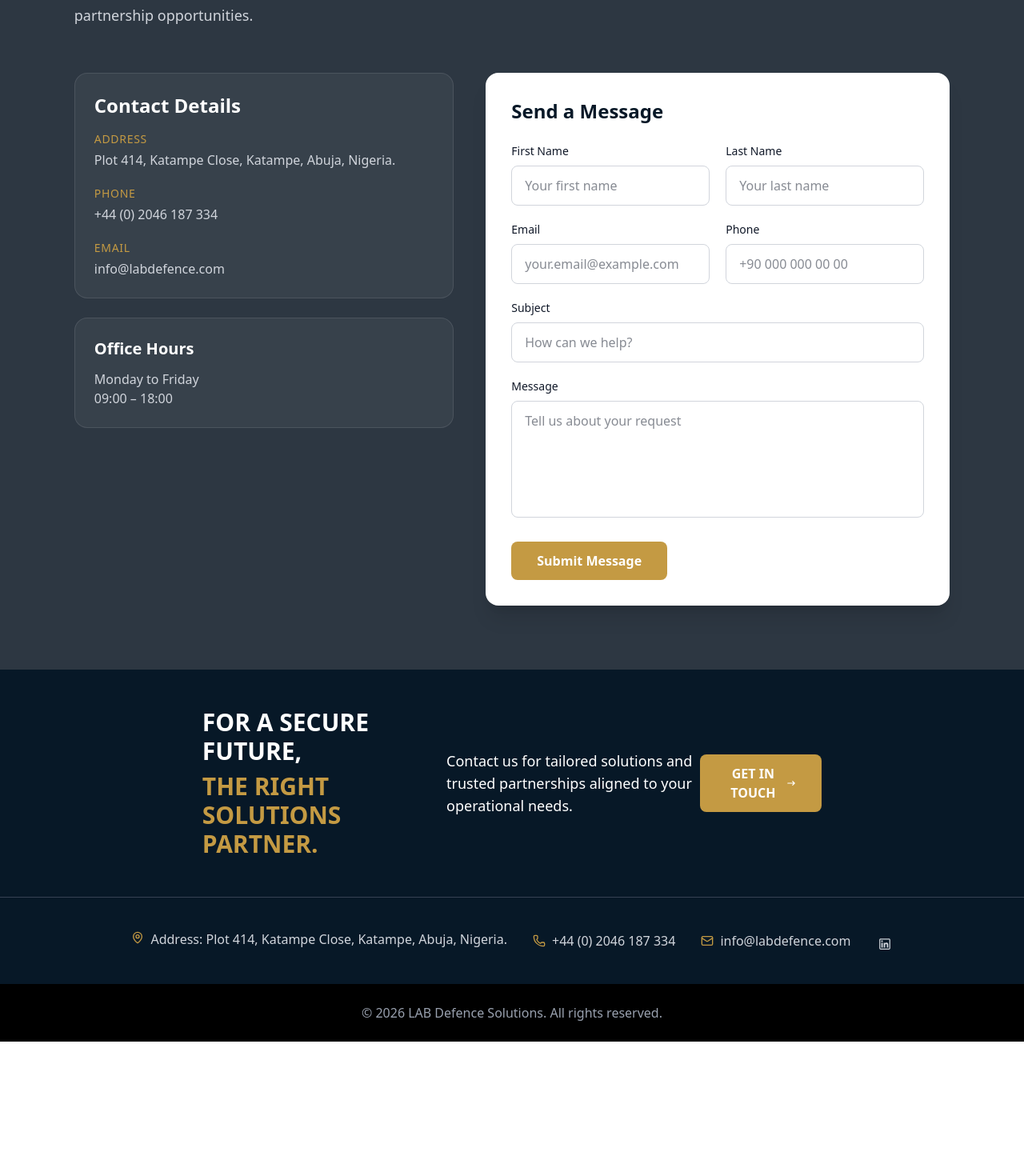
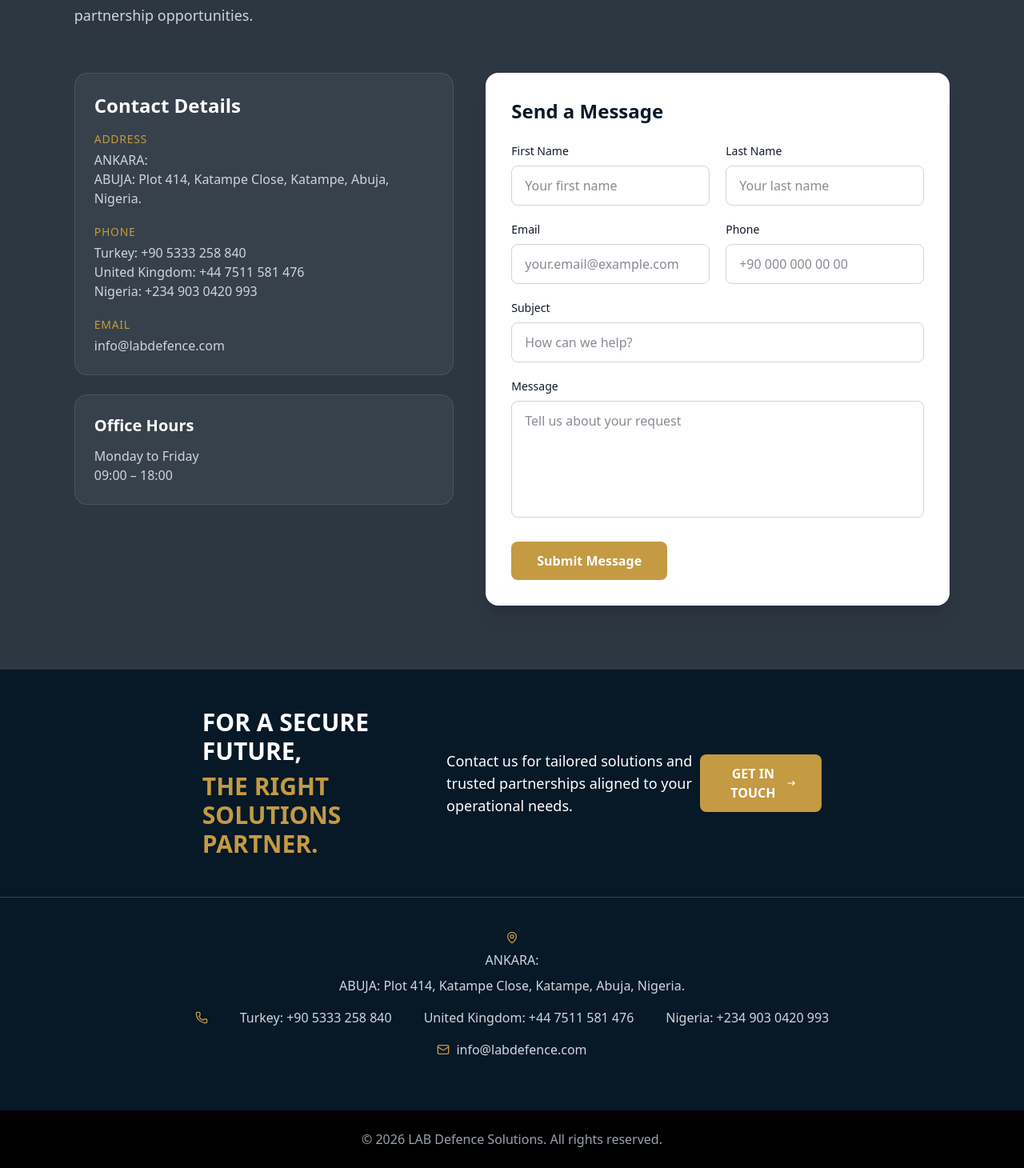
Before and after one commit to benjaminuwah/labs, a Next.js app: page /contact-us in a window 1280 px wide. Shown: the part 389-1849 px from the top of the page at 80% size. Before the commit the page ends 1691 px from the top, so only its background shows below. Built offline with nearby package versions, Linux system fonts and the light colour scheme.

Commit message:
Updated contact information

```diff
--- a/app/contact-us/page.tsx
+++ b/app/contact-us/page.tsx
@@ -26,19 +26,20 @@
                     <p className="mb-1 text-sm uppercase tracking-wider text-defence-gold">
                       Address
                     </p>
-                    <p>Plot 414, Katampe Close, Katampe, Abuja, Nigeria.
+                    <p>ANKARA: </p>
+                    <p>
+                      ABUJA: Plot 414, Katampe Close, Katampe, Abuja, Nigeria.
                     </p>
                   </div>
-
                   <div>
                     <p className="mb-1 text-sm uppercase tracking-wider text-defence-gold">
                       Phone
                     </p>
-                    <a
-                      href="tel:+44(0)2046187334"
-                      className="hover:text-defence-gold transition-colors"
-                    >
-                      +44 (0) 2046 187 334                    </a>
+                    <div className="flex flex-col justify-center">
+                      <span> Turkey: +90 5333 258 840</span>
+                      <span> United Kingdom: +44 7511 581 476</span>
+                      <span> Nigeria: +234 903 0420 993</span>
+                    </div>
                   </div>
 
                   <div>
--- a/app/globals.css
+++ b/app/globals.css
@@ -17,9 +17,9 @@
   --color-graphite-gray: Var(--graphite-gray);
 }
 
-@media (prefers-color-scheme: dark) {
+@media (prefers-color-scheme: light) {
   :root {
-    --background: #830404;
+    --background: #fff;
     --foreground: #ededed;
     --deep-navy: #071827;
     --defence-gold: #C49A43;
--- a/app/page.tsx
+++ b/app/page.tsx
@@ -1,4 +1,9 @@
-import { AboutComponent, Hero, Capabilities, Partners } from "@/components/layouts";
+import {
+  AboutComponent,
+  Hero,
+  Capabilities,
+  // Partners,
+} from "@/components/layouts";
 
 export default function Home() {
   return (
@@ -7,7 +12,7 @@
         <Hero />
         <AboutComponent />
         <Capabilities />
-        <Partners />
+        {/* <Partners /> */}
       </div>
     </>
   );
--- a/components/footer/index.tsx
+++ b/components/footer/index.tsx
@@ -2,7 +2,7 @@
 
 import React from "react";
 import { Phone, MapPin, Mail } from "lucide-react";
-import { LiaLinkedin } from "react-icons/lia";
+// import { LiaLinkedin } from "react-icons/lia";
 import { useRouter } from "next/navigation";
 
 export default function Footer() {
@@ -13,7 +13,9 @@
       <section className="bg-deep-navy text-white py-12 px-8 border-b border-gray-700">
         <div className="container mx-auto md:px-40 md:flex flex-col lg:flex-row items-center justify-between">
           <div className="text-left mb-8 lg:mb-0">
-            <h2 className="text-2xl md:text-3xl font-bold mb-2">FOR A SECURE FUTURE,</h2>
+            <h2 className="text-2xl md:text-3xl font-bold mb-2">
+              FOR A SECURE FUTURE,
+            </h2>
             <h2 className="text-2xl md:text-3xl font-bold text-defence-gold">
               THE RIGHT SOLUTIONS PARTNER.
             </h2>
@@ -24,7 +26,10 @@
               to your operational needs.
             </p>
           </div>
-          <button onClick={() => router.push("/contact-us")} className="bg-defence-gold text-white px-8 py-3 rounded-lg flex items-center space-x-2 hover:bg-defence-gold/80 transition-colors">
+          <button
+            onClick={() => router.push("/contact-us")}
+            className="bg-defence-gold text-white px-8 py-3 rounded-lg flex items-center space-x-2 hover:bg-defence-gold/80 transition-colors"
+          >
             <span>GET IN TOUCH</span>
             <svg
               xmlns="http://www.w3.org/2000/svg"
@@ -44,23 +49,26 @@
 
       {/* Main Footer Section */}
       <footer className="bg-deep-navy text-gray-300 py-10 px-8">
-        <div className="container mx-auto flex flex-col md:flex-row justify-center gap-8">
-            <div className="flex justify-center gap-2">
+        <div className="container mx-auto flex flex-col justify-center gap-4">
+          <div className="flex flex-col items-center justify-center gap-2">
             <MapPin className="mt-0.5 h-4 w-4 text-defence-gold" />
+            <span>ANKARA: </span>
             <span>
-                Address: Plot 414, Katampe Close, Katampe, Abuja, Nigeria.
+              ABUJA: Plot 414, Katampe Close, Katampe, Abuja, Nigeria.
             </span>
           </div>
-            <div className="flex items-center gap-2">
+          <div className="flex items-center justify-center gap-10">
             <Phone className="h-4 w-4 text-defence-gold" />
-              <span> +44 (0) 2046 187 334</span>
+            <span> Turkey: +90 5333 258 840</span>
+            <span> United Kingdom: +44 7511 581 476</span>
+            <span> Nigeria: +234 903 0420 993</span>
           </div>
-            <div className="flex items-center gap-2">
+          <div className="flex items-center justify-center gap-2">
             <Mail className="h-4 w-4 text-defence-gold" />
             <span>info@labdefence.com</span>
           </div>
           <div className="flex gap-4 pt-2">
-              <LiaLinkedin className="h-5 w-5 cursor-pointer hover:text-defence-gold transition-colors" />
+            {/* <LiaLinkedin className="h-5 w-5 cursor-pointer hover:text-defence-gold transition-colors" /> */}
             {/*<BsTwitter className="h-5 w-5 cursor-pointer hover:text-defence-gold transition-colors" />*/}
             {/*<BsYoutube className="h-5 w-5 cursor-pointer hover:text-defence-gold transition-colors" />*/}
             {/*<BsInstagram className="h-5 w-5 cursor-pointer hover:text-defence-gold transition-colors" />*/}
--- a/components/layouts/Hero/index.tsx
+++ b/components/layouts/Hero/index.tsx
@@ -34,10 +34,7 @@
         </motion.div>
 
         <div className="container z-10 relative">
-          <motion.div
-            style={{ opacity }}
-            className="space-y-5"
-          >
+          <motion.div style={{ opacity }} className="space-y-5">
             <h1
               className="md:text-7xl text-5xl font-bold text-white uppercase"
               // initial={{ opacity: 0, y: 30 }}
@@ -58,11 +55,11 @@
               // initial={{ opacity: 0, y: 40 }}
               // animate={{ opacity: 1, y: 0 }}
               // transition={{ delay: 0.6, duration: 0.8 }}
-              className="text-white text-xl md:text-2xl font-normal mb-10 lg:text-start"
+              className="text-white text-xl md:text-3xl w-4xl font-normal mb-10 lg:text-start"
             >
-              Lab Defence Solutions provides integrated defence, <br /> security
-              and technology solutions for government <br /> institutions and
-              defence organizations.
+              Lab Defence Solutions provides integrated defence, security and
+              technology solutions for government institutions and defence
+              organizations.
             </p>
             <div>
               <Link
```
Also changed, not shown: components/layouts/About/index.tsx (+38 -38 lines). Lines whose indentation alone changed are shown as unchanged.
